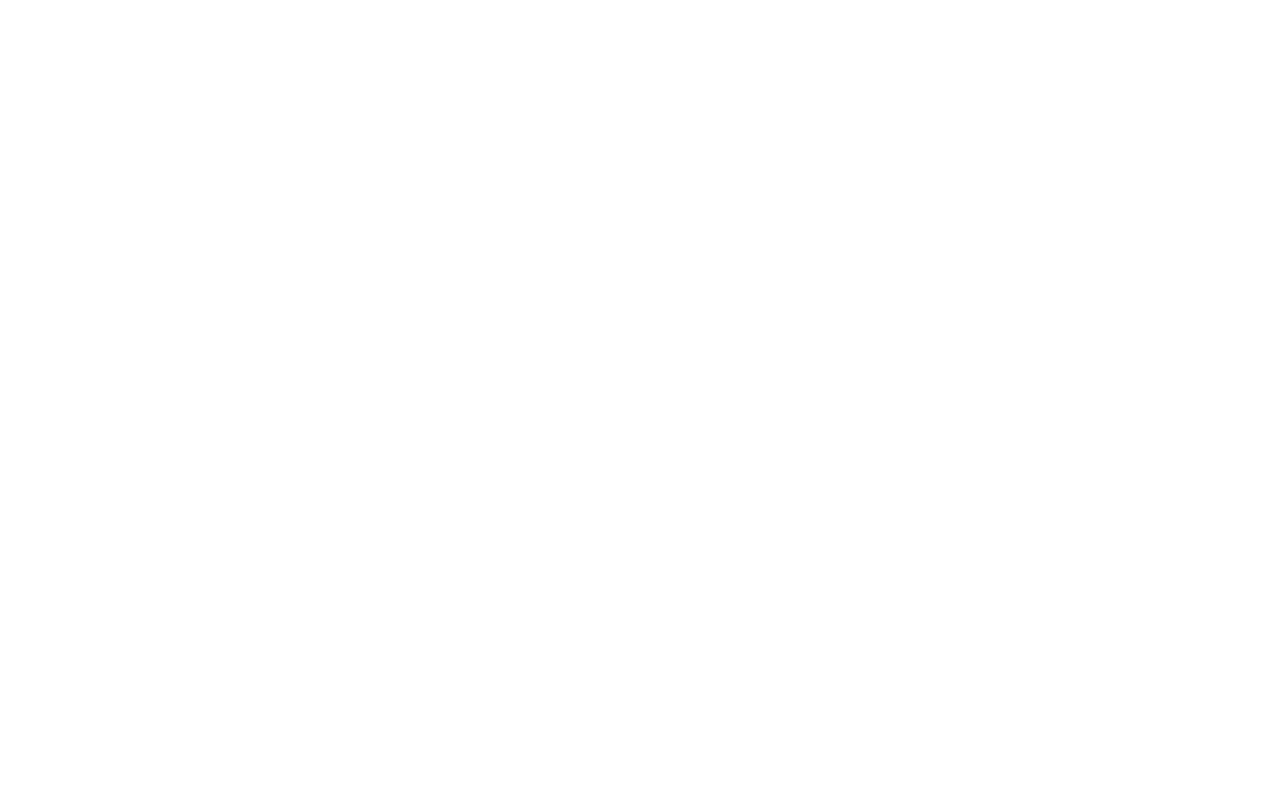
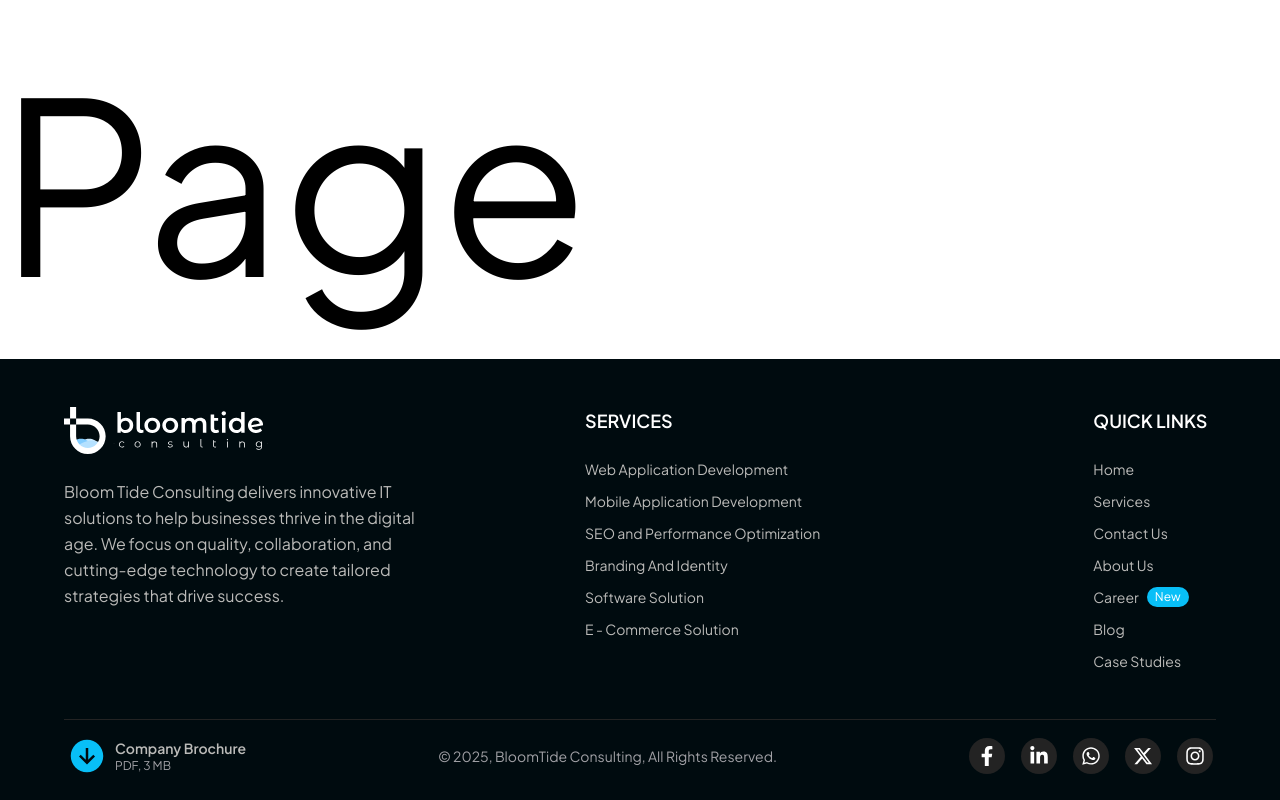
Before and after one commit to Abhi1264/BloomTide, a React (Vite) app: page /About in a window 1280 px wide. Before the commit this address had no page. Shown: the part 361-1161 px from the top of the page. Before the commit the page ends 800 px from the top, so only its background shows below. Built offline with nearby package versions, Linux system fonts and the light colour scheme; the HTML template or start-up script is replaced by a standard one.

Commit message:
add more routes

```diff
--- a/src/Home.jsx
+++ b/src/Home.jsx
@@ -1,7 +1,7 @@
 import Hero from './components/hero'
 import Process from './components/process'
 import Services from './components/services'
-import InfiniteScroll from './components/tech'
+import Technology from './components/tech'
 import Testimonials from './components/testimonials'
 import FAQ from './components/faq'
 import Contact from './components/enquiry'
@@ -14,7 +14,7 @@ function Home() {
       <Hero />
       <Process />
       <Services />
-      <InfiniteScroll />
+      <Technology />
       <Testimonials />
       <FAQ />
       <Contact />
--- /dev/null
+++ b/src/components/about.jsx
@@ -0,0 +1,7 @@
+import React from "react";
+
+export default function About() {
+    return (
+    <h1 className="text-[15rem]">About Page</h1>
+    )
+}
--- /dev/null
+++ b/src/components/casestudies.jsx
@@ -0,0 +1,7 @@
+import React from "react";
+
+export default function CaseStudies() {
+    return (
+    <h1 className="text-[15rem]">Case Studies Page</h1>
+    )
+}
--- a/src/components/footer.jsx
+++ b/src/components/footer.jsx
@@ -28,10 +28,10 @@ function Footer() {
       { text: "Home", link: "/" },
       { text: "Services", link: "/Services" },
       { text: "Contact Us", link: "/Contact" },
-      { text: "About Us", link: "" },
+      { text: "About Us", link: "/About" },
       { text: "Career", link: "/Career", isNew: true },
       { text: "Blog", link: "/Blog" },
-      { text: "Case Studies", link: "" },
+      { text: "Case Studies", link: "/Casestudies" },
     ],
     []
   );
@@ -58,7 +58,7 @@ function Footer() {
               {services.map((service, index) => (
                 <li
                   key={index}
-                  className="text-sm hover:text-primaryBlue transition-colors"
+                  className="text-base md:text-sm hover:text-primaryBlue transition-colors"
                 >
                   <Link to="/Services" onClick={() => window.scrollTo({ top: 0, behavior: "smooth" })}>{service}</Link>
                 </li>
@@ -74,7 +74,7 @@ function Footer() {
               {quickLinks.map((linkItem, index) => (
                 <li
                   key={index}
-                  className="text-sm hover:text-primaryBlue transition-colors"
+                  className="text-base md:text-sm hover:text-primaryBlue transition-colors"
                 >
                   {linkItem.link ? (
                     <Link to={linkItem.link} className="flex items-center" onClick={() => window.scrollTo({ top: 0, behavior: "smooth" })}>
--- a/src/components/services.jsx
+++ b/src/components/services.jsx
@@ -24,7 +24,7 @@ export default function Services() {
         number: "01",
         title: "Web App Development",
         description:
-          "We build responsive and robust web applications tailored to your needs.",
+          "Get responsive and robust web applications built tailored to your needs.",
         icon: <IoCodeSlash className="w-8 h-8" />,
       },
       {
--- a/src/components/tech.jsx
+++ b/src/components/tech.jsx
@@ -123,7 +123,7 @@ const images = [
   { name: "XD", src: XD },
 ];
 
-const InfiniteScroll = () => {
+const Technology = () => {
   const reversedImages = [...images].reverse();
 
   return (
@@ -156,7 +156,7 @@ const InfiniteScroll = () => {
                       src={image.src}
                       alt={image.name}
                       draggable={false}
-                      className="mb-2"
+                      className="mb-2 shadow-md rounded-2xl"
                     />
                     <p className="text-sm">{image.name}</p>
                   </div>
@@ -182,7 +182,7 @@ const InfiniteScroll = () => {
                       src={image.src}
                       alt={image.name}
                       draggable={false}
-                      className="mb-2"
+                      className="mb-2 shadow-md rounded-2xl"
                     />
                     <p className="text-sm">{image.name}</p>
                   </div>
@@ -196,4 +196,4 @@ const InfiniteScroll = () => {
   );
 };
 
-export default InfiniteScroll;
+export default Technology;
```
Also changed, not shown: src/App.jsx (+10 -0 lines).
